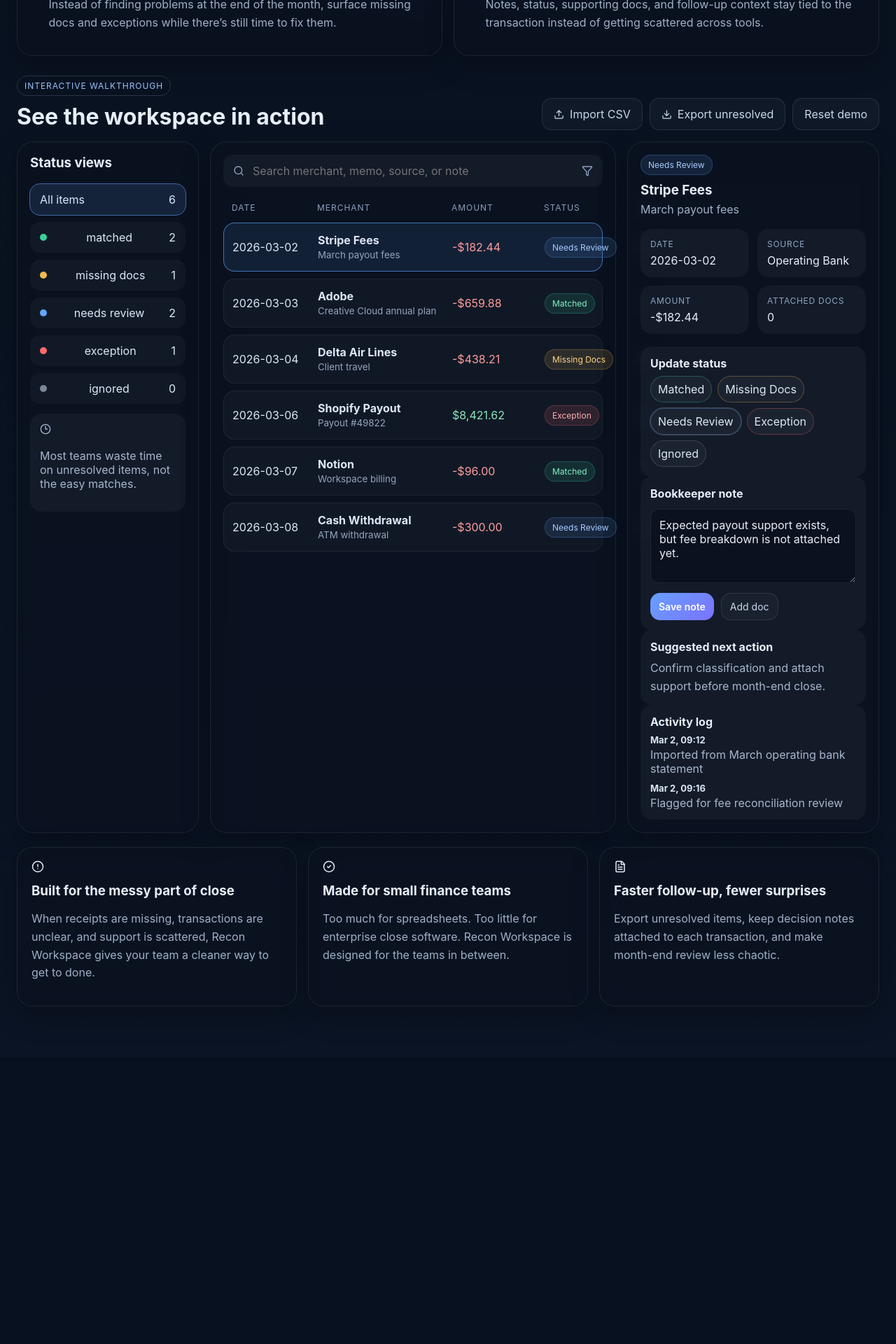
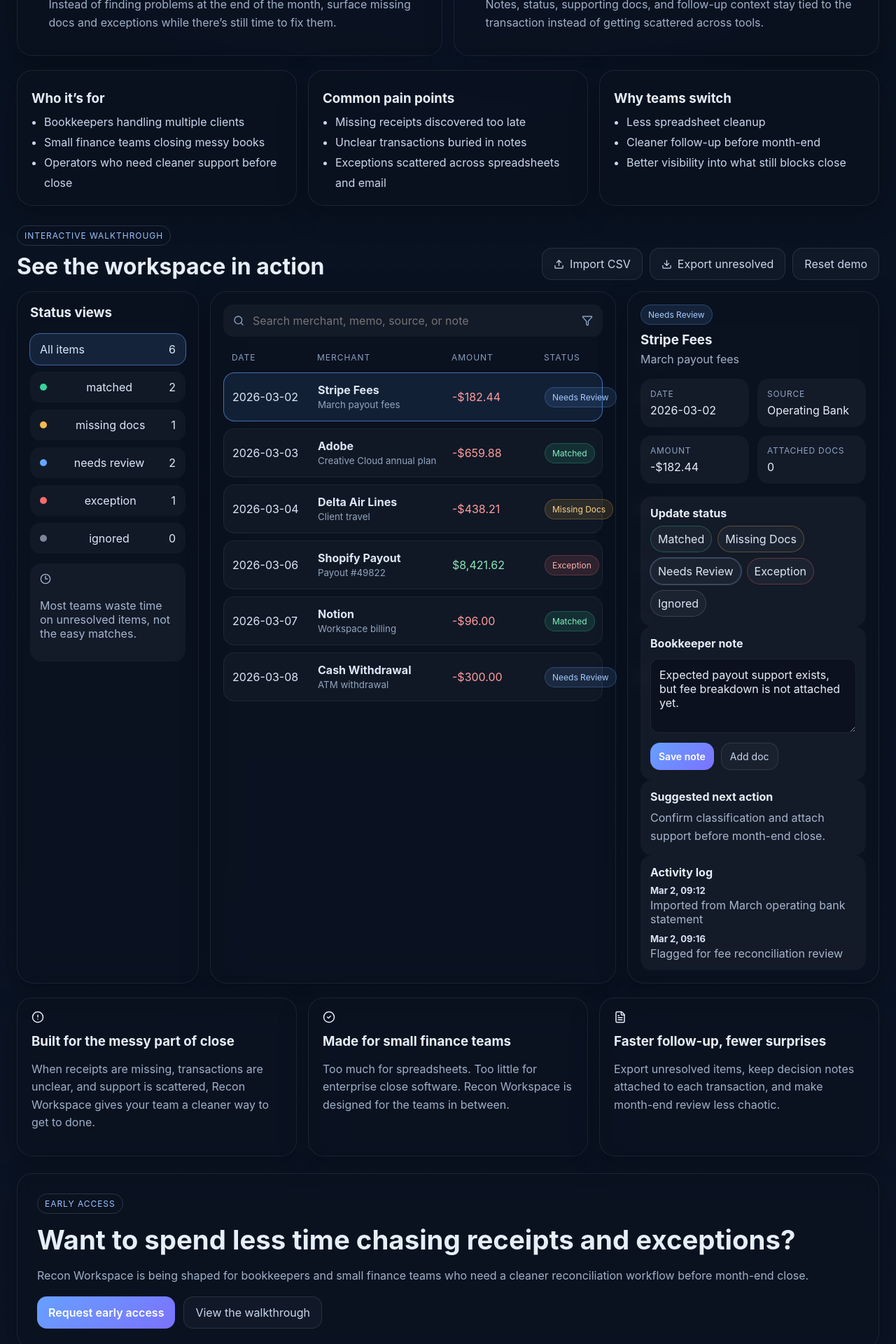
Before and after one commit to hyunghwan/recon-workspace, a React (Vite) app: page / in a window 1280 px wide. Shown: the part 660-2580 px from the top of the page at 70% size. Before the commit the page ends 2170 px from the top, so only its background shows below. Built offline with nearby package versions, Linux system fonts and the light colour scheme; no server answers.

Commit message:
Improve landing page with target users, pain points, and CTA

```diff
--- a/src/App.css
+++ b/src/App.css
@@ -151,7 +151,7 @@ a { color: inherit; text-decoration: none; }
 .hero-stat-grid strong { display: block; font-size: 28px; }
 .hero-stat-grid span { color: #9fb0c7; font-size: 13px; }
 
-.docs-strip, .positioning-section {
+.docs-strip, .positioning-section, .target-strip {
   display: grid;
   grid-template-columns: repeat(3, 1fr);
   gap: 16px;
@@ -159,16 +159,34 @@ a { color: inherit; text-decoration: none; }
 }
 .docs-strip { grid-template-columns: repeat(2, 1fr); }
 
-.doc-card, .mini-card {
+.doc-card, .mini-card, .target-card, .cta-card {
   border-radius: 22px;
   padding: 18px 20px;
   display: flex;
   gap: 14px;
   align-items: flex-start;
+  border: 1px solid rgba(255,255,255,0.08);
+  background: rgba(10, 18, 32, 0.8);
+  box-shadow: 0 12px 40px rgba(0,0,0,0.25);
+  backdrop-filter: blur(10px);
 }
-.mini-card { display: block; }
-.mini-card h3 { margin: 10px 0 8px; }
-.mini-card p, .doc-card p, .hero-card p { color: #9fb0c7; line-height: 1.6; }
+.mini-card, .target-card, .cta-card { display: block; }
+.mini-card h3, .target-card h3 { margin: 10px 0 8px; }
+.mini-card p, .doc-card p, .hero-card p, .target-card p, .cta-card p { color: #9fb0c7; line-height: 1.6; }
+.target-card ul {
+  margin: 0;
+  padding-left: 18px;
+  color: #c9d7eb;
+  line-height: 1.8;
+}
+.cta-section { margin-top: 24px; }
+.cta-card {
+  padding: 28px;
+}
+.cta-card h2 {
+  margin: 14px 0 10px;
+  font-size: clamp(1.8rem, 3vw, 2.4rem);
+}
 
 .demo-section { margin-top: 28px; }
 .demo-header {
@@ -342,7 +360,7 @@ a { color: inherit; text-decoration: none; }
 .activity-list strong { color: #dce6f5; font-size: 13px; }
 
 @media (max-width: 1100px) {
-  .hero-section, .workspace-grid, .docs-strip, .positioning-section { grid-template-columns: 1fr; }
+  .hero-section, .workspace-grid, .docs-strip, .positioning-section, .target-strip { grid-template-columns: 1fr; }
 }
 
 @media (max-width: 720px) {
--- a/src/App.tsx
+++ b/src/App.tsx
@@ -292,6 +292,33 @@ function App() {
         </div>
       </section>
 
+      <section className="target-strip">
+        <div className="target-card">
+          <h3>Who it’s for</h3>
+          <ul>
+            <li>Bookkeepers handling multiple clients</li>
+            <li>Small finance teams closing messy books</li>
+            <li>Operators who need cleaner support before close</li>
+          </ul>
+        </div>
+        <div className="target-card">
+          <h3>Common pain points</h3>
+          <ul>
+            <li>Missing receipts discovered too late</li>
+            <li>Unclear transactions buried in notes</li>
+            <li>Exceptions scattered across spreadsheets and email</li>
+          </ul>
+        </div>
+        <div className="target-card">
+          <h3>Why teams switch</h3>
+          <ul>
+            <li>Less spreadsheet cleanup</li>
+            <li>Cleaner follow-up before month-end</li>
+            <li>Better visibility into what still blocks close</li>
+          </ul>
+        </div>
+      </section>
+
       <section className="demo-section" id="demo">
         <div className="demo-header">
           <div>
@@ -452,6 +479,20 @@ function App() {
           <p>Export unresolved items, keep decision notes attached to each transaction, and make month-end review less chaotic.</p>
         </div>
       </section>
+
+      <section className="cta-section">
+        <div className="cta-card">
+          <span className="eyebrow">Early access</span>
+          <h2>Want to spend less time chasing receipts and exceptions?</h2>
+          <p>
+            Recon Workspace is being shaped for bookkeepers and small finance teams who need a cleaner reconciliation workflow before month-end close.
+          </p>
+          <div className="hero-actions compact">
+            <a className="primary-btn" href="mailto:hello@reconworkspace.app?subject=Recon%20Workspace%20interest">Request early access</a>
+            <a className="secondary-btn" href="#demo">View the walkthrough</a>
+          </div>
+        </div>
+      </section>
     </div>
   )
 }
```
